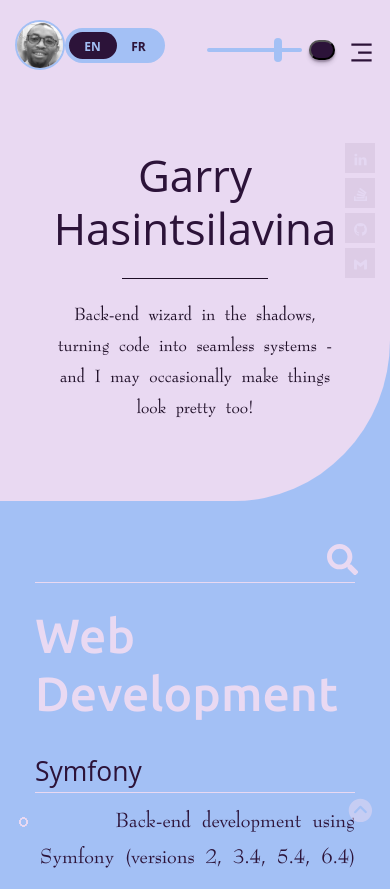
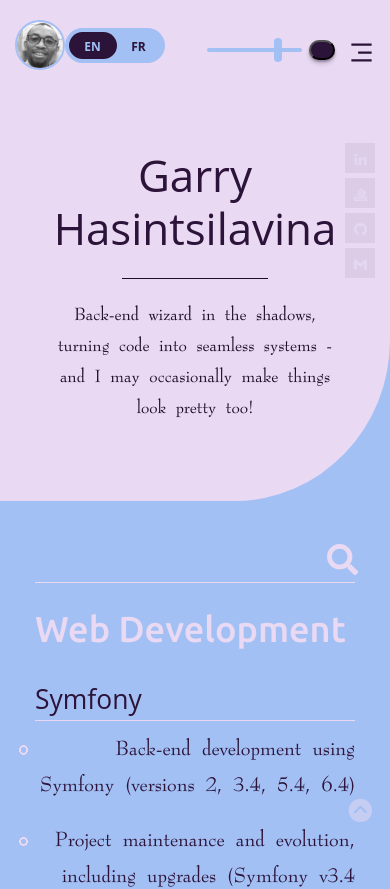
Before and after one commit to Antsamotady/ResumePortfolio, a React (Create React App) app: page /capabilities in a window 390 px wide. Shown: the top 889 px of the page. Built offline with nearby package versions, Linux system fonts and the light colour scheme.

Commit message:
Fix font changes on capability page - part 3

```diff
--- a/src/Stylesheets/capabilities.css
+++ b/src/Stylesheets/capabilities.css
@@ -69,6 +69,11 @@ mini-app {
 }
 
 @media screen and (max-width: 450px) {
+
+  .job-position h2 {
+    font-size: 1.5rem;
+  }
+
   .task li {
     padding-bottom: 0.8rem;
   }
```
